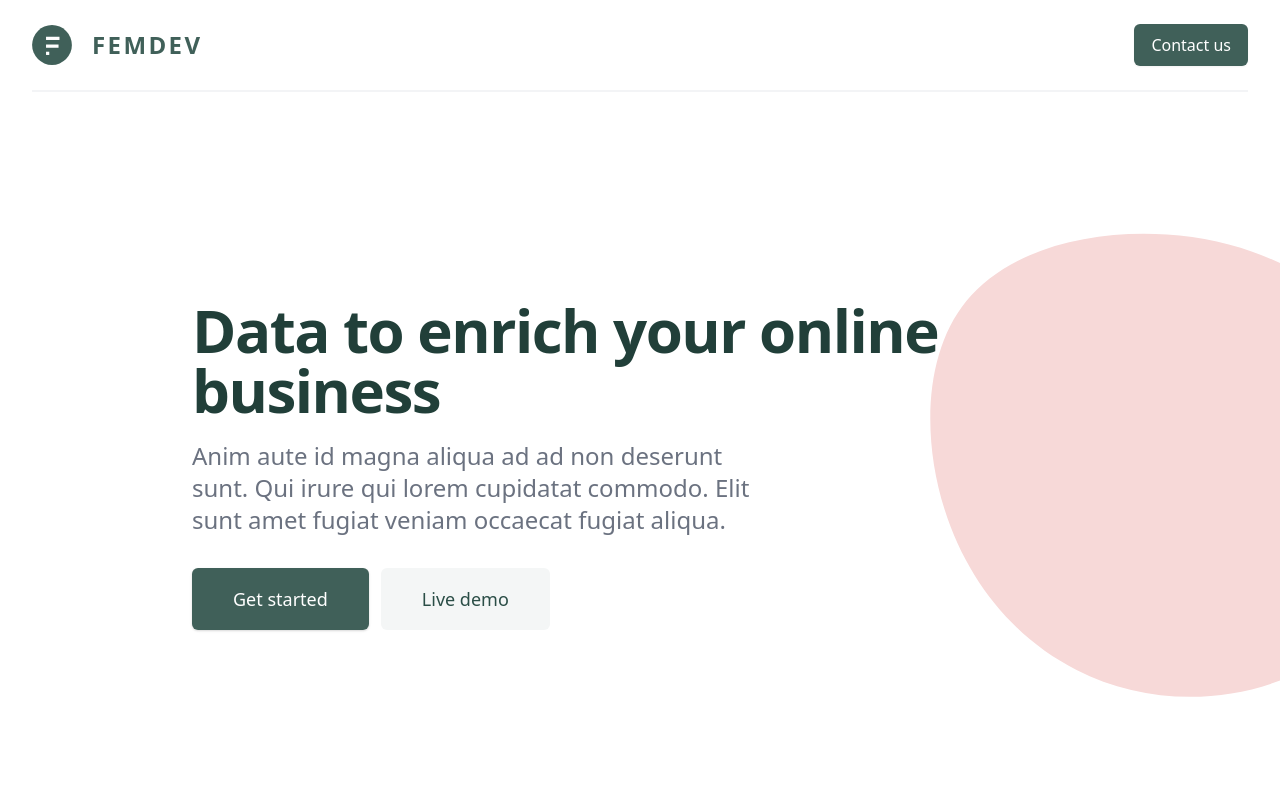
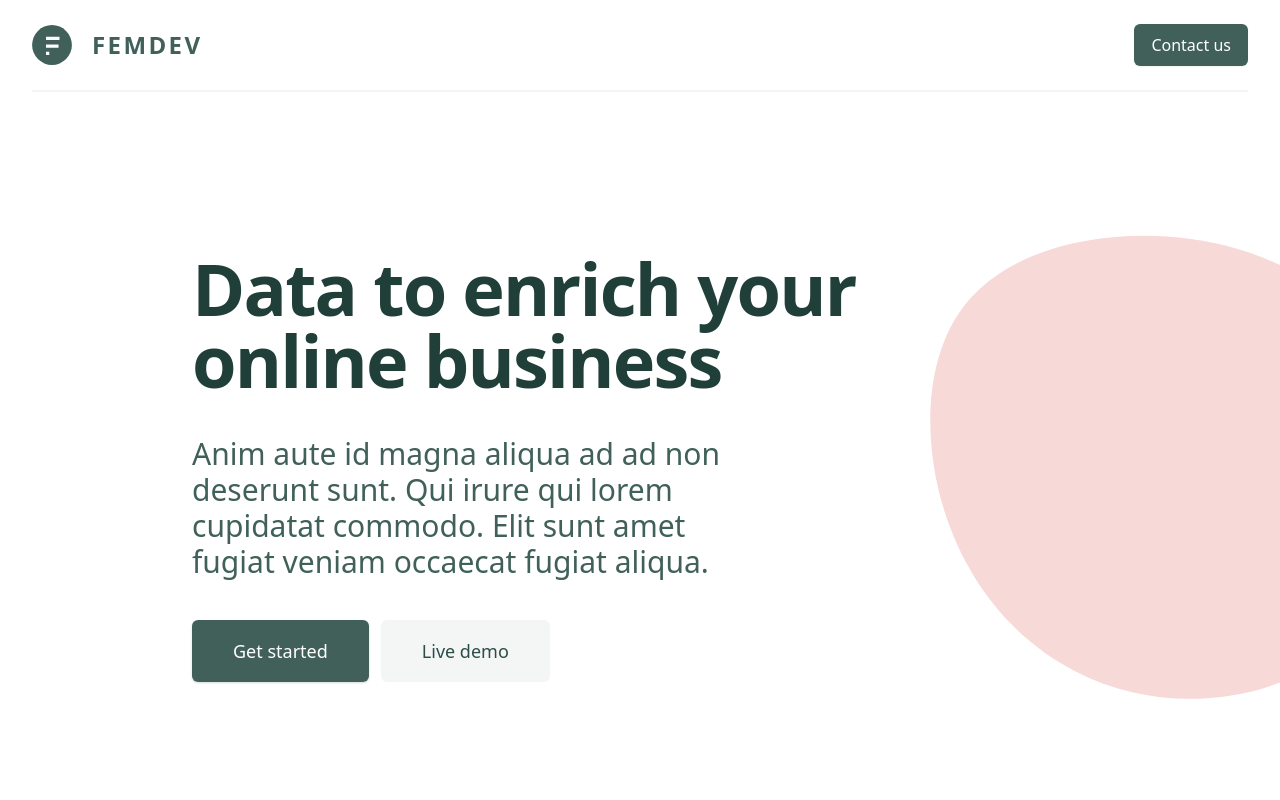
Before and after one commit to FemDev-Consulting/femdevconsulting.ca, a Vue app: page / in a window 1280 px wide. Shown: the top 800 px of the page. Built offline with nearby package versions, Linux system fonts and the light colour scheme.

Commit message:
Update styling

```diff
--- a/src/components/HomeHero.vue
+++ b/src/components/HomeHero.vue
@@ -1,15 +1,15 @@
 <template>
   <div class="relative overflow-hidden z-20">
     <div class="container">
-      <div class="w-full lg:w-2/3 py-40 md:py-52 md:ml-10 xl:ml-40 bg-gray-200s ">
+      <div class="w-full lg:w-2/3 py-40 md:py-52 lg:py-40 md:ml-10 xl:ml-40 bg-gray-200s ">
         <div class="sm:text-center lg:text-left">
-          <h1 class="text-4xl tracking-tight font-extrabold text-brand-green-800 sm:text-5xl md:text-6xl">
+          <h1 class="text-4xl tracking-tight font-extrabold text-brand-green-800 sm:text-5xl md:text-6xl xl:text-7xl">
             Data to enrich your online business
           </h1>
-          <p class="mt-3 leading-loose text-base text-gray-500 sm:mt-5 sm:text-lg sm:max-w-xl sm:mx-auto md:mt-5 md:text-2xl lg:mx-0">
+          <p class="mt-3 leading-loose text-base text-brand-green-600 sm:mt-5 sm:text-lg sm:max-w-xl sm:mx-auto md:mt-10 md:text-3xl lg:mx-0">
             Anim aute id magna aliqua ad ad non deserunt sunt. Qui irure qui lorem cupidatat commodo. Elit sunt amet fugiat veniam occaecat fugiat aliqua.
           </p>
-          <div class="mt-5 sm:mt-8 sm:flex sm:justify-center lg:justify-start">
+          <div class="mt-5 sm:mt-8 md:mt-10 sm:flex sm:justify-center lg:justify-start">
             <div class="rounded-md shadow">
               <a href="#" class="w-full flex items-center justify-center px-8 py-3 border border-transparent text-base font-medium rounded-md text-white bg-brand-green-600 hover:bg-brand-green-700 md:py-4 md:text-lg md:px-10">
                 Get started
```
